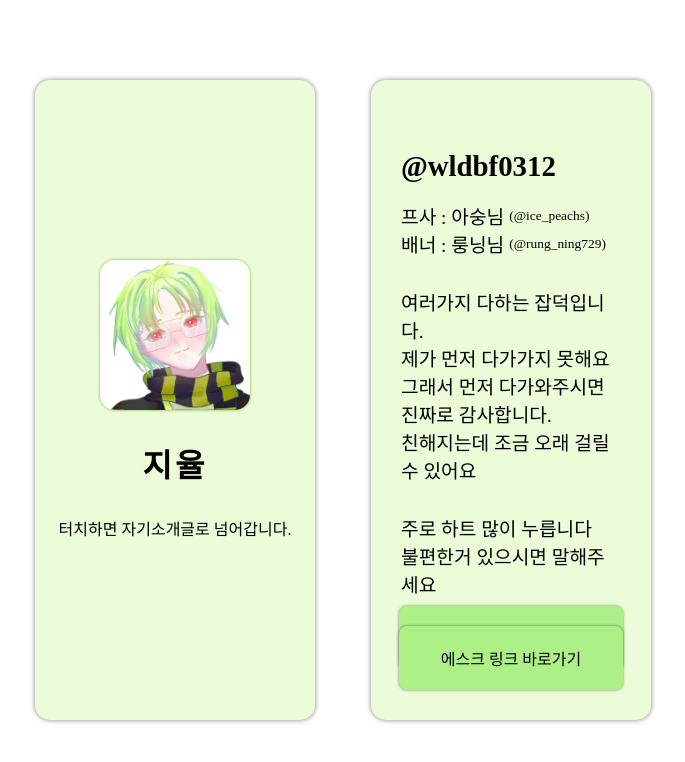
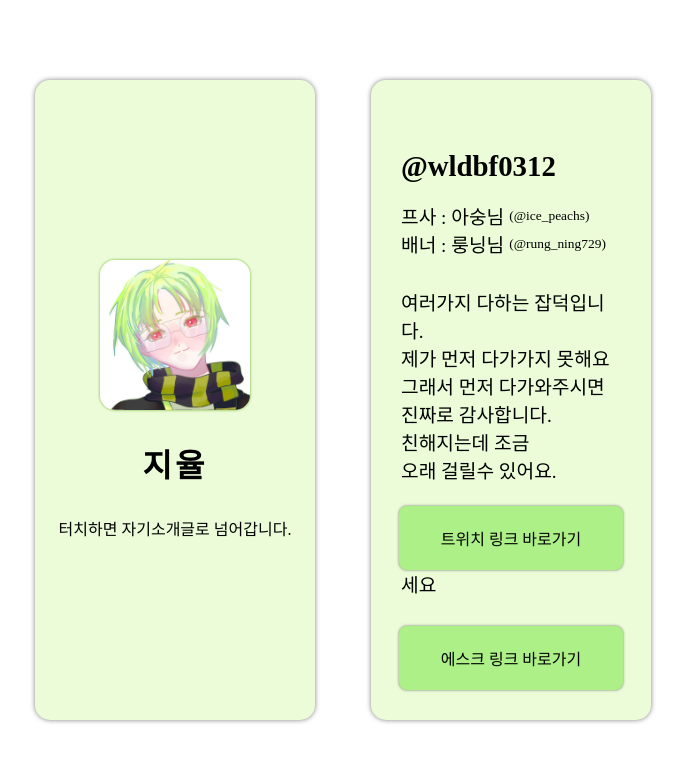
Before and after one commit to wldbf/Xprofile4, a plain HTML site: page index.html in a window 1280 px wide. Shown: the whole page, without its empty margins (465-1150 px from the left). Drawn offline with Linux system fonts and the light colour scheme; a web font is replaced by a local one.

Commit message:
1313131313

```diff
--- a/index.css
+++ b/index.css
@@ -176,7 +176,7 @@ body{
 .intro_card .otherSite2{
     position: absolute;
     left: 10%;
-    bottom: 50px;
+    bottom: 150px;
     display: block;
 
     width: 80%;
--- a/index.html
+++ b/index.html
@@ -29,7 +29,8 @@
             <p>제가 먼저 다가가지 못해요 </p>
             <p>그래서 먼저 다가와주시면 </p>
             <p>진짜로 감사합니다. </p>
-            <p>친해지는데 조금 오래 걸릴수 있어요</p>
+            <p>친해지는데 조금 </p>
+            <p>오래 걸릴수 있어요. </p>
         </div>
 
         <div>
```
